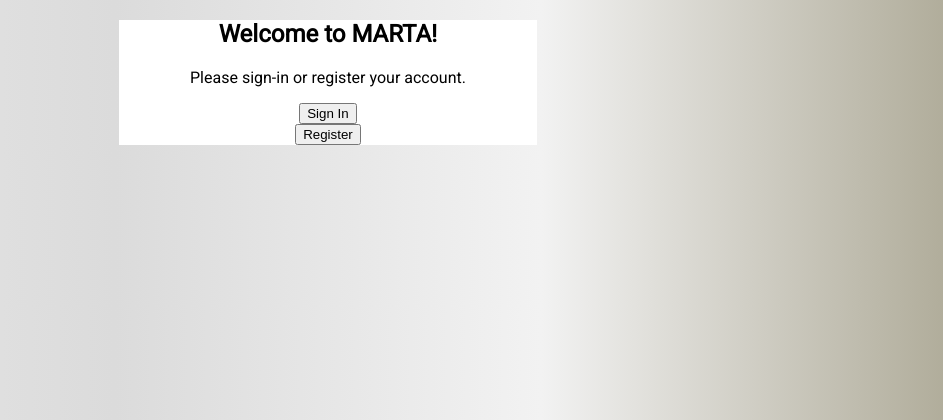
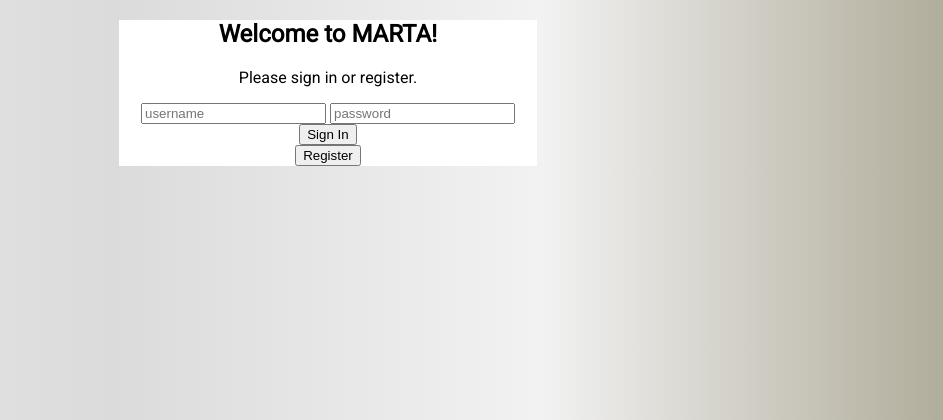
Before and after one commit to jacobcwebber/CS4400_Project, a Flask app: page / in a window 1280 px wide. Shown: the top 420 px of the page, without its empty margins (312-1255 px from the left). Run offline with Flask 2, Linux system fonts and the light colour scheme.

Commit message:
minor changes to index

```diff
--- a/static/css/styles.css
+++ b/static/css/styles.css
@@ -2,7 +2,6 @@ body {
     font-family: 'Roboto', sans-seif;
     background: -webkit-linear-gradient(to right, #EAEAEA, #DBDBDB, #F2F2F2, #ADA996);
     background: linear-gradient(to right, #EAEAEA, #DBDBDB, #F2F2F2, #ADA996);
-
 }
 
 .content-container {
--- a/templates/index.html
+++ b/templates/index.html
@@ -9,17 +9,21 @@
         <div class='welcome-box'>
             <center>
                 <h2>Welcome to MARTA!</h2>
-                <p>Please sign-in or register your account.</p>
+                <p>Please sign in or register.</p>
+                <input type-"text" placeholder="username"/>
+                <input type-"text" placeholder="password"/>
                 <div class="buttons">
                     <form action ='/login/' method='GET'>
                         <input type="submit" name="submit" value="Sign In"/>
                     </form>
                     <form action ='/register/' method='GET'>
-                        <input type="submit" name="submit" value="Register"/>
+                        <input type="submit" name = "submit" value="Register">
                     </form>
                 </div>
             </center>
         </div>
     </div>
+
+    <script src="index.js"
 </body>
 </html>
```
